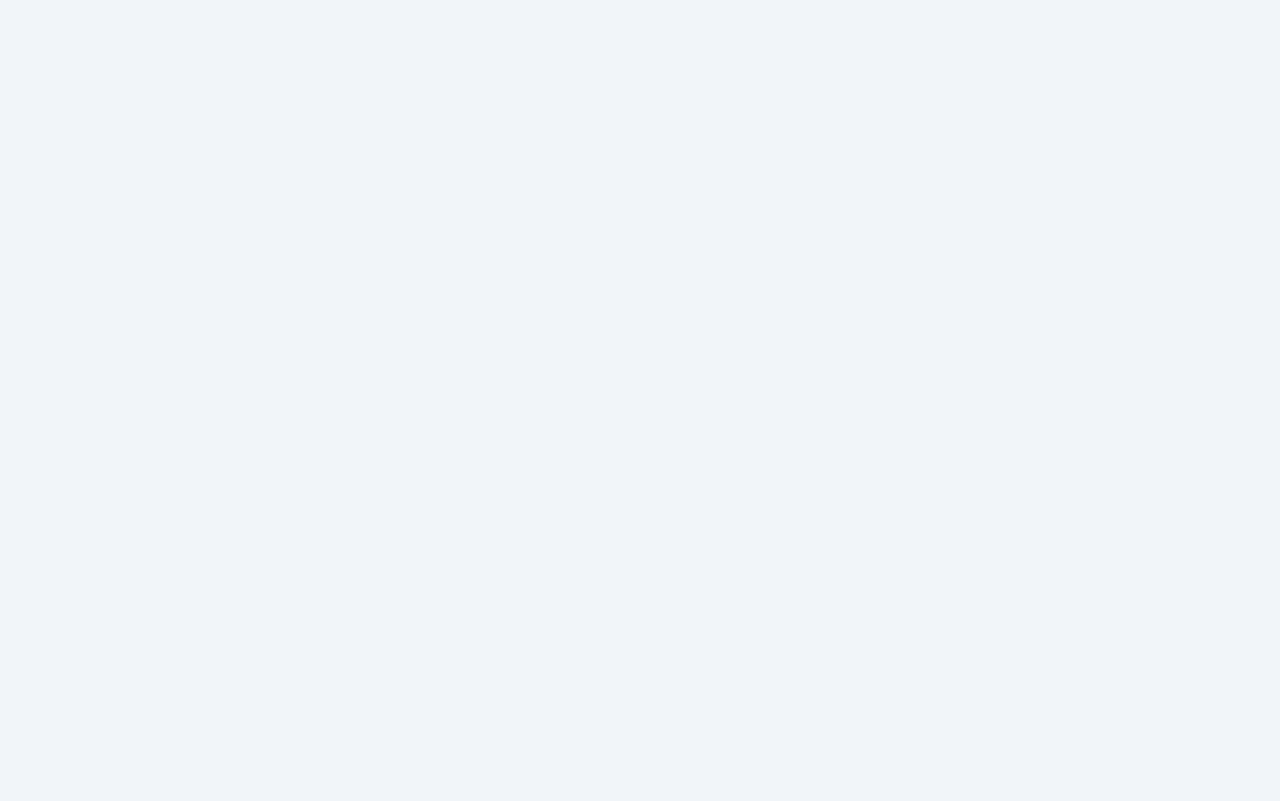
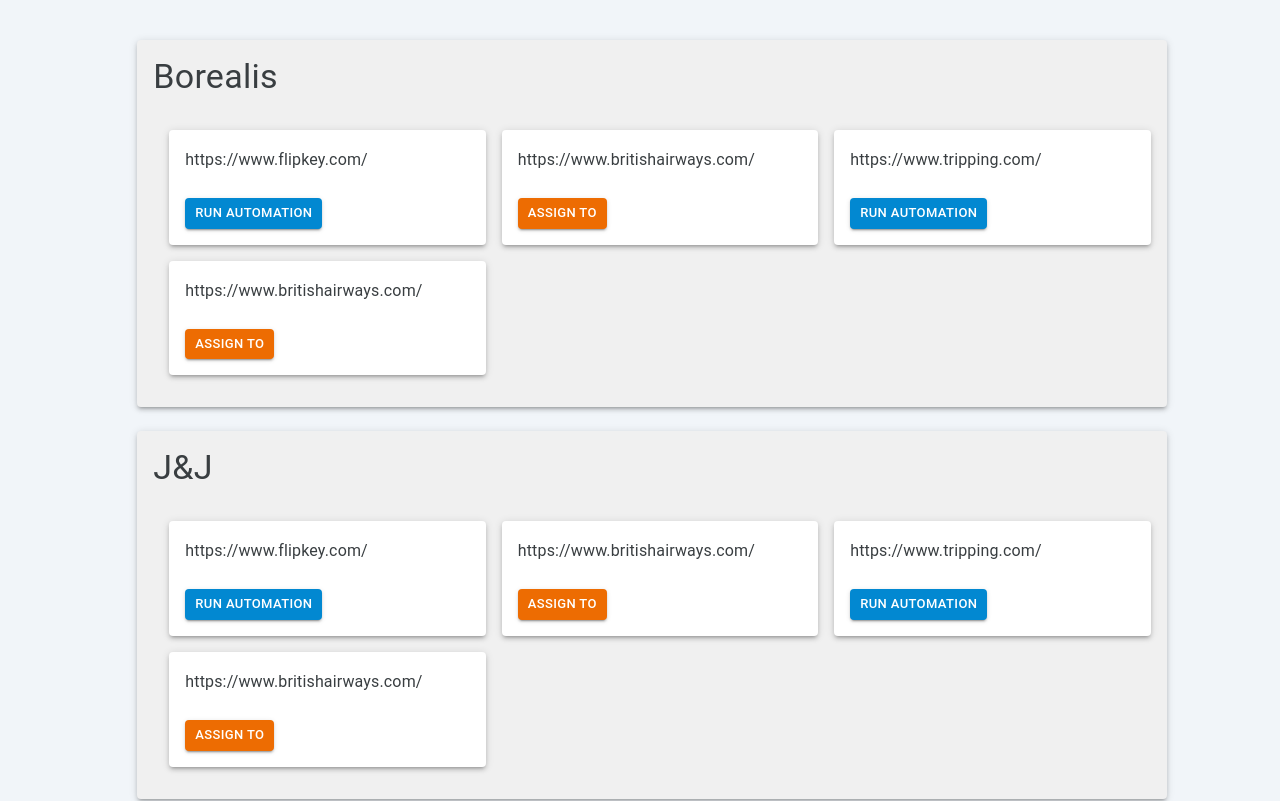
Before and after one commit to AjayDhami/planspiel-dark-pattern-detection, a React (Create React App) app in the folder frontend/: page /superAdmin in a window 1280 px wide. Before the commit this address had no page. Shown: the top 801 px of the page. Built offline with nearby package versions, Linux system fonts and the light colour scheme.

Commit message:
VT-45_Super_admin_initial_UI

```diff
--- a/frontend/src/App.tsx
+++ b/frontend/src/App.tsx
@@ -7,6 +7,8 @@ import WebsiteViewPage from "./pages/client/WebsiteViewPage";
 import SignIn from "./pages/SignInPage";
 import SignUp from "./pages/SignUpPage";
 import { AuthProvider } from "./context/AuthContext1";
+import SuperAdmin from "./pages/superAdmin/SuperAdmin";
+
 
 function App() {
   return (
@@ -23,6 +25,7 @@ function App() {
           <Route path="dashboard" element={<DashboardPage />} />
           <Route path="website/:webId" element={<WebsiteViewPage />} />
         </Route>
+        <Route path="/superAdmin" element={<SuperAdmin />} />
       </Routes>
     </AuthProvider>
   );
--- /dev/null
+++ b/frontend/src/components/superAdmin/ClientCard.tsx
@@ -0,0 +1,89 @@
+import { Box, Button, Grid, Paper, Stack, styled, Typography } from "@mui/material";
+import React from "react";
+import WebsiteCard from "../superAdmin/WebsiteCard";
+
+const clientList = [
+  {
+    id: "1",
+    name: "Borealis",
+    websites: 'https://www.flipkey.com/',
+    automation: false,
+    assignTo: [],
+  },
+  {
+    id: "2",
+    name: "J&J",
+    websites: 'https://www.britishairways.com/',
+    automation: true,
+    assignTo: ['Drashti', 'Ajay', 'Amay'],
+  },
+  {
+    id: "3",
+    name: "Bayer",
+    websites: 'https://www.tripping.com/',
+    automation: false,
+    assignTo: [],
+  },
+  {
+    id: "4",
+    name: "J&J",
+    websites: 'https://www.britishairways.com/',
+    automation: true,
+    assignTo: ['Drashti', 'Ajay', 'Amay'],
+  },
+
+];
+
+type CardProps = {
+  id: string;
+  name: string;
+  websites: string;
+  automation: boolean;
+  assignTo: Array<any>;
+  children?: React.ReactNode;
+};
+
+const CustomPaper = styled(Paper)(({ theme }) => ({
+  backgroundColor: theme.palette.mode === "dark" ? "#1A2027" : "#fff",
+  ...theme.typography.body2,
+  padding: theme.spacing(2),
+  color: theme.palette.text.secondary,
+}));
+
+const ClientCard = ({ id, name, websites, automation, assignTo }: CardProps) => {
+  return (
+    <Box>
+      <CustomPaper elevation={3} style={{ minHeight: "8rem" }} sx={{ backgroundColor: '#f0f0f0' }}>
+      <Stack spacing={2} direction="row" useFlexGap flexWrap="wrap">
+        <Box
+          sx={{
+            display: "flex",
+            justifyContent: "space-between",
+            alignItems: "center",
+          }}
+        >
+          <Typography variant="h4" component="span">
+            {name}
+          </Typography>
+        </Box>
+      </Stack>
+
+      <Grid container spacing={2} style={{ margin: "1rem 0", width: "100%", justifyContent: 'left' }}>
+          {clientList.map((website: { id: string; websites: string; automation: boolean; assignTo: any[]; }) => (
+            <Grid item xs={12} md={4} key={website.id}>
+              <WebsiteCard
+                id={website.id}
+                website={website.websites}
+                automation={website.automation}
+                assignTo={website.assignTo}
+              />
+            </Grid>
+          ))}
+      </Grid>
+    </CustomPaper>
+    </Box>
+
+  );
+};
+
+export default ClientCard;
--- /dev/null
+++ b/frontend/src/components/superAdmin/WebsiteCard.tsx
@@ -0,0 +1,123 @@
+import { Box, Button, Paper, Stack, Typography, styled, Dialog, DialogTitle, DialogContent, DialogActions, Link, FormControl, FormLabel, FormControlLabel, FormGroup, FormHelperText, Switch } from "@mui/material";
+import React, { useState } from "react";
+
+type CardProps = {
+  id: string;
+  website: string;
+  automation: boolean;
+  assignTo: Array<any>;
+  children?: React.ReactNode;
+};
+
+const CustomPaper = styled(Paper)(({ theme }) => ({
+  backgroundColor: theme.palette.mode === "dark" ? "#1A2027" : "#fff",
+  ...theme.typography.body2,
+  padding: theme.spacing(2),
+  color: theme.palette.text.secondary,
+}));
+
+
+const WebsiteCard = ({ id, website, automation, assignTo }: CardProps) => {
+
+    const [open, setOpen] = useState(false);
+    const [state, setState] = React.useState({
+        Ajay: true,
+        Drashti: false,
+        Amay: true,
+      });
+
+    const handleClickOpen = () => {
+        setOpen(true);
+    };
+
+    const handleClose = () => {
+        setOpen(false);
+    };
+
+    const handleConfirm = () => {
+        // Perform any actions you want on confirmation (e.g., submit form)
+        setOpen(false);
+      };
+
+    const handleChange = (event: React.ChangeEvent<HTMLInputElement>) => {
+        setState({
+          ...state,
+          [event.target.name]: event.target.checked,
+        });
+      };
+
+
+  return (
+    <CustomPaper elevation={3} style={{ minHeight: "4rem" }}>
+      <Stack spacing={3}>
+
+        <Box
+          sx={{
+            display: "flex",
+            justifyContent: "space-between",
+            alignItems: "center",
+          }}
+        >
+          <Typography variant="subtitle1" component="span">
+            {website}
+          </Typography>
+        </Box>
+        <Box>
+        {automation == false && (
+            <Box>
+              <Button size="small" variant="contained" color="info">
+                Run Automation
+              </Button>
+            </Box>
+          )}
+          {automation && (
+            <Box>
+              <Button size="small" variant="contained" color="warning" onClick={handleClickOpen}>
+                Assign To
+              </Button>
+            </Box>
+          )}
+        </Box>
+      </Stack>
+
+
+      <Dialog open={open} onClose={handleClose}>
+        <DialogTitle>
+            Assigning: <Link href='{website}'>{website}</Link>
+        </DialogTitle>
+        <DialogContent>
+          {/* Add content for the popup here */}
+            <FormControl component="fieldset" variant="standard">
+                <FormGroup>
+                    <FormControlLabel
+                    control={
+                        <Switch checked={state.Ajay} onChange={handleChange} name="Ajay" />
+                    }
+                    label="Ajay"
+                    />
+                    <FormControlLabel
+                    control={
+                        <Switch checked={state.Drashti} onChange={handleChange} name="Drashti" />
+                    }
+                    label="Drashti"
+                    />
+                    <FormControlLabel
+                    control={
+                        <Switch checked={state.Amay} onChange={handleChange} name="Amay" />
+                    }
+                    label="Amay"
+                    />
+                </FormGroup>
+            </FormControl>
+        </DialogContent>
+        <DialogActions>
+            <Button variant="contained" onClick={handleConfirm}>Submit</Button>
+            <Button variant="outlined" onClick={handleClose}>Cancel</Button>
+        </DialogActions>
+      </Dialog>
+
+    </CustomPaper>
+  );
+};
+
+export default WebsiteCard;
--- /dev/null
+++ b/frontend/src/pages/superAdmin/SuperAdmin.tsx
@@ -0,0 +1,73 @@
+import { Link } from "react-router-dom";
+import { Box, Button, Grid, Stack } from "@mui/material";
+import React from "react";
+import ClientCard from "../../components/superAdmin/ClientCard";
+import WebsiteCard from "../../components/superAdmin/WebsiteCard";
+
+
+const clientList = [
+  {
+    id: "1",
+    name: "Borealis",
+    websites: 'https://www.flipkey.com/',
+    automation: false,
+    assignTo: [],
+  },
+  {
+    id: "2",
+    name: "J&J",
+    websites: 'https://www.britishairways.com/',
+    automation: true,
+    assignTo: ['Drashti', 'Ajay', 'Amay'],
+  },
+  {
+    id: "3",
+    name: "Bayer",
+    websites: 'https://www.tripping.com/',
+    automation: false,
+    assignTo: [],
+  },
+  {
+    id: "4",
+    name: "J&J",
+    websites: 'https://www.britishairways.com/',
+    automation: true,
+    assignTo: ['Drashti', 'Ajay', 'Amay'],
+  },
+
+];
+
+const SuperAdmin = () => {
+    return (
+      <Box>
+        <Grid container spacing={3} style={{ margin: "1rem 0", width: "100%", justifyContent: 'center' }}>
+        {clientList.map((client) => (
+          <Grid item xs={12} md={10} key={client.id}>
+            <ClientCard
+              id={client.id}
+              name={client.name}
+              websites={client.websites}
+              automation={client.automation}
+              assignTo={client.assignTo}
+            />
+            {/* <Grid container spacing={2} style={{ margin: "1rem 0", width: "100%", justifyContent: 'left' }}>
+              {clientList.map((website) => (
+              <Grid item xs={12} md={4} key={website.id}>
+                <WebsiteCard
+                  id={website.id}
+                  website={website.websites}
+                  automation={website.automation}
+                  assignTo={website.assignTo}
+                />
+              </Grid>
+              ))}
+            </Grid> */}
+          </Grid>
+            ))}
+          </Grid>
+      </Box>
+
+    );
+  };
+
+export default SuperAdmin;
```
